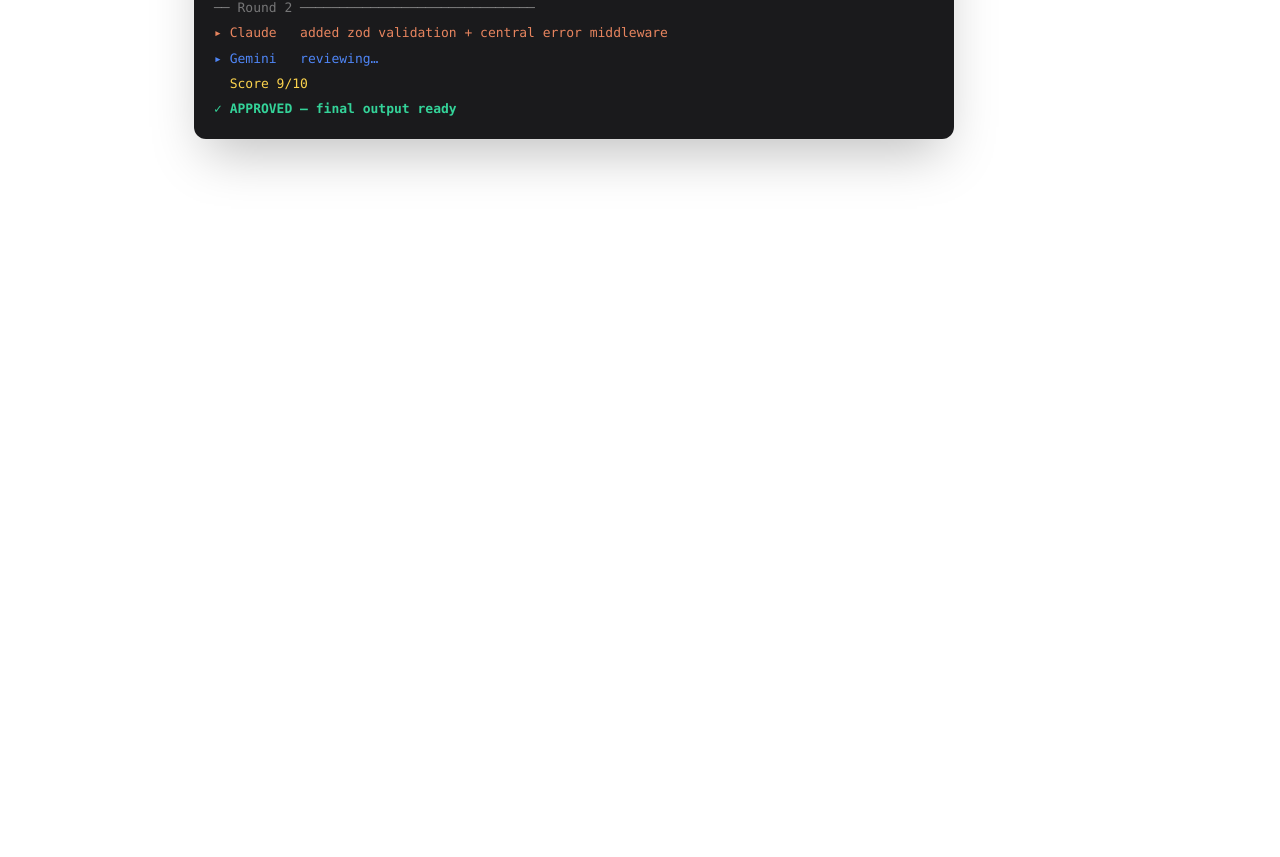
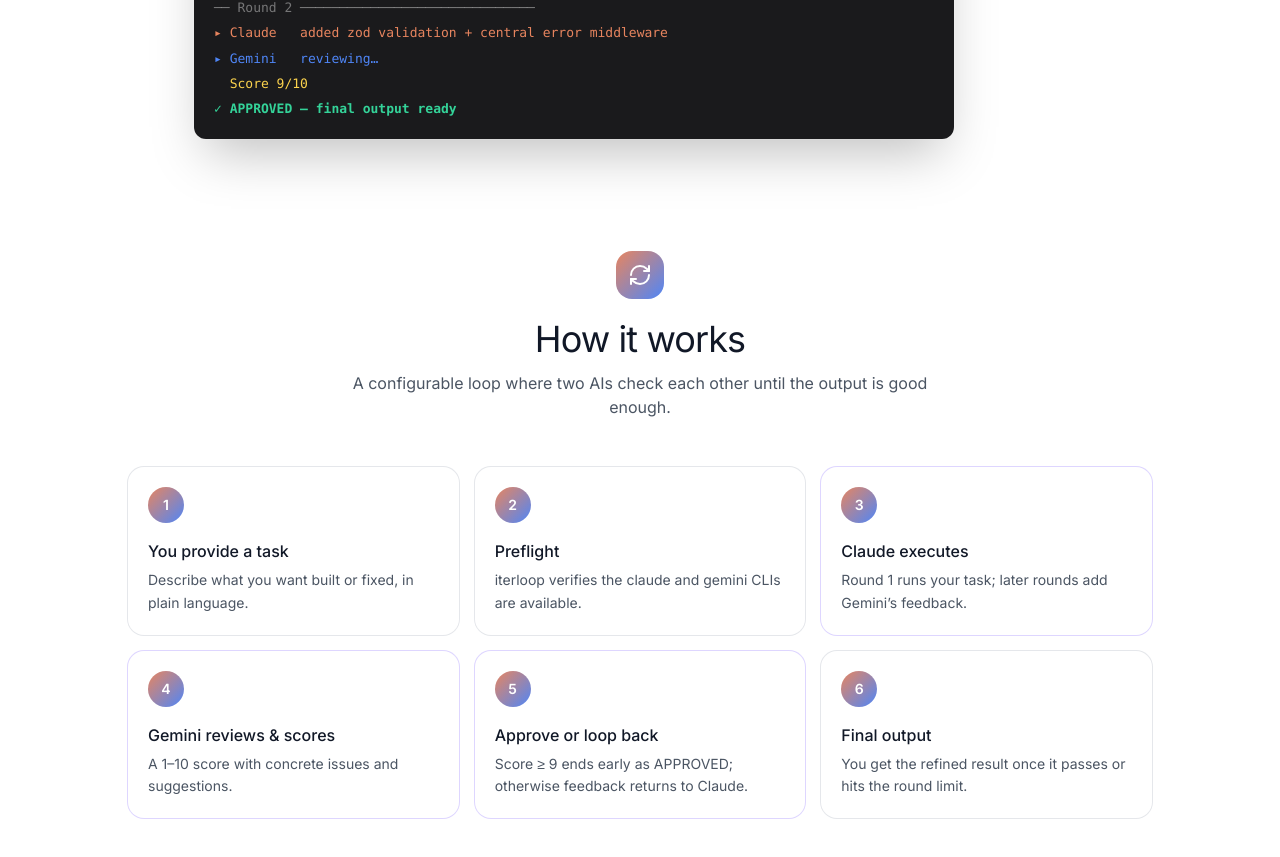
Before and after one commit to lawrence3699/iterloop, a React (Vite) app in the folder site/: page / in a window 1280 px wide. Shown: the part 837-1694 px from the top of the page. Before the commit the page ends 976 px from the top, so only its background shows below. Built offline with nearby package versions, Linux system fonts and the light colour scheme.

Commit message:
feat(site): How It Works loop diagram

```diff
--- a/site/src/App.tsx
+++ b/site/src/App.tsx
@@ -2,6 +2,7 @@
 import { Navbar } from './components/Navbar'
 import { Hero } from './components/Hero'
 import { TerminalDemo } from './components/TerminalDemo'
+import { HowItWorks } from './components/HowItWorks'
 
 export default function App() {
   return (
@@ -13,6 +14,7 @@
           <div className="-mt-10 px-5 sm:-mt-14">
             <TerminalDemo />
           </div>
+          <HowItWorks />
         </main>
       </div>
     </LanguageProvider>
--- /dev/null
+++ b/site/src/components/HowItWorks.tsx
@@ -0,0 +1,41 @@
+import { RefreshCw } from 'lucide-react'
+import { useContent } from '../i18n/useContent'
+import { SectionReveal } from '../ui/SectionReveal'
+
+export function HowItWorks() {
+  const { howItWorks } = useContent()
+  return (
+    <section id="how-it-works" className="scroll-mt-24 px-5 py-20 sm:py-28">
+      <div className="mx-auto max-w-5xl">
+        <SectionReveal className="text-center">
+          <div className="mx-auto mb-5 inline-flex h-12 w-12 items-center justify-center rounded-2xl bg-gradient-to-br from-claude to-gemini text-white">
+            <RefreshCw className="h-6 w-6" />
+          </div>
+          <h2 className="text-3xl font-normal tracking-tight sm:text-4xl">{howItWorks.heading}</h2>
+          <p className="mx-auto mt-3 max-w-xl text-gray-600">{howItWorks.subheading}</p>
+        </SectionReveal>
+
+        <div className="mt-12 grid gap-4 sm:grid-cols-2 lg:grid-cols-3">
+          {howItWorks.steps.map((step, i) => {
+            const inLoop = i >= 2 && i <= 4
+            return (
+              <SectionReveal key={i} delayMs={(i % 3) * 80}>
+                <div
+                  className={`h-full rounded-2xl bg-white p-5 ring-1 ${
+                    inLoop ? 'ring-gemini-violet/25' : 'ring-gray-200'
+                  }`}
+                >
+                  <div className="flex h-9 w-9 items-center justify-center rounded-full bg-gradient-to-br from-claude to-gemini text-sm font-semibold text-white">
+                    {i + 1}
+                  </div>
+                  <h3 className="mt-4 font-medium text-gray-900">{step.title}</h3>
+                  <p className="mt-1.5 text-sm leading-relaxed text-gray-600">{step.desc}</p>
+                </div>
+              </SectionReveal>
+            )
+          })}
+        </div>
+      </div>
+    </section>
+  )
+}
```
